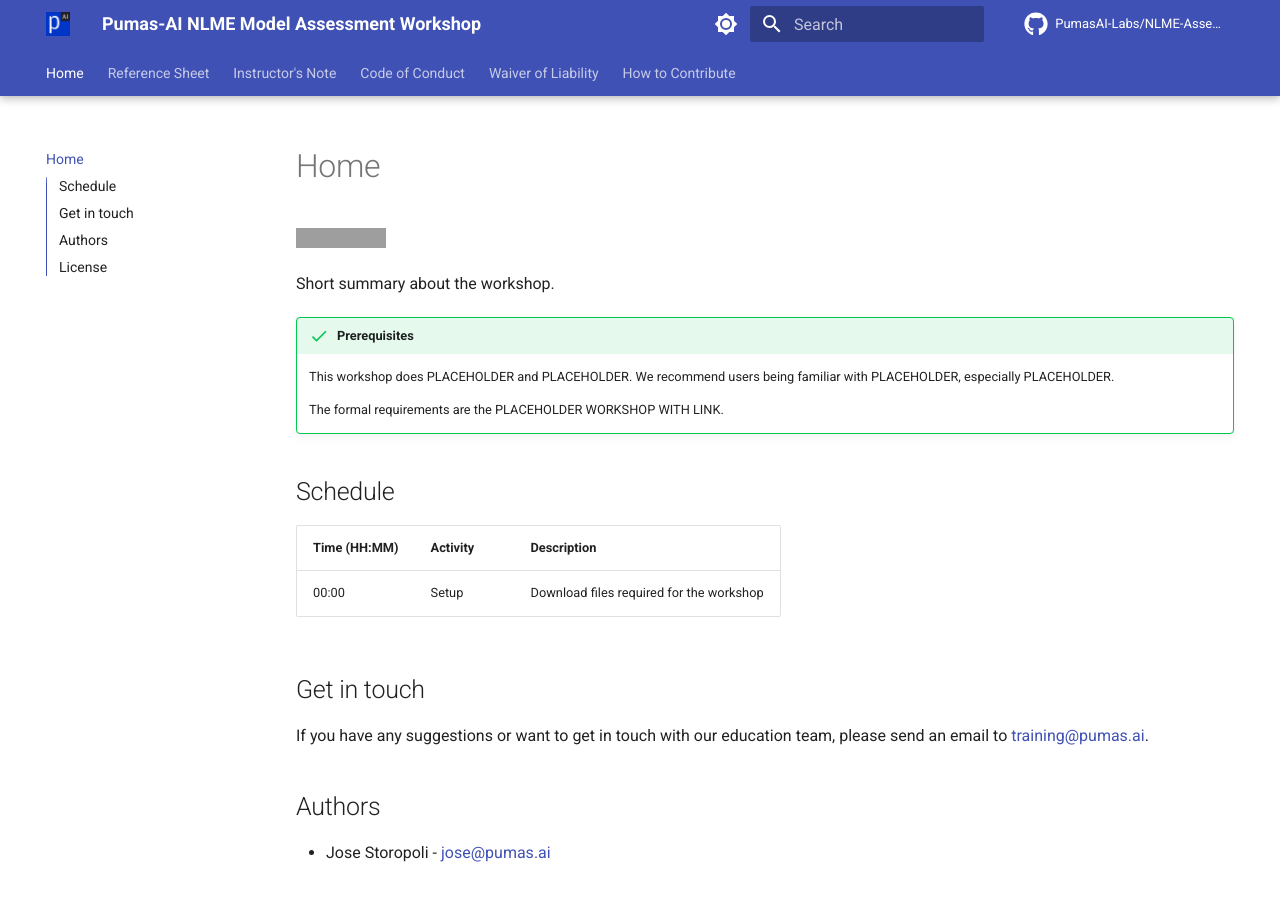
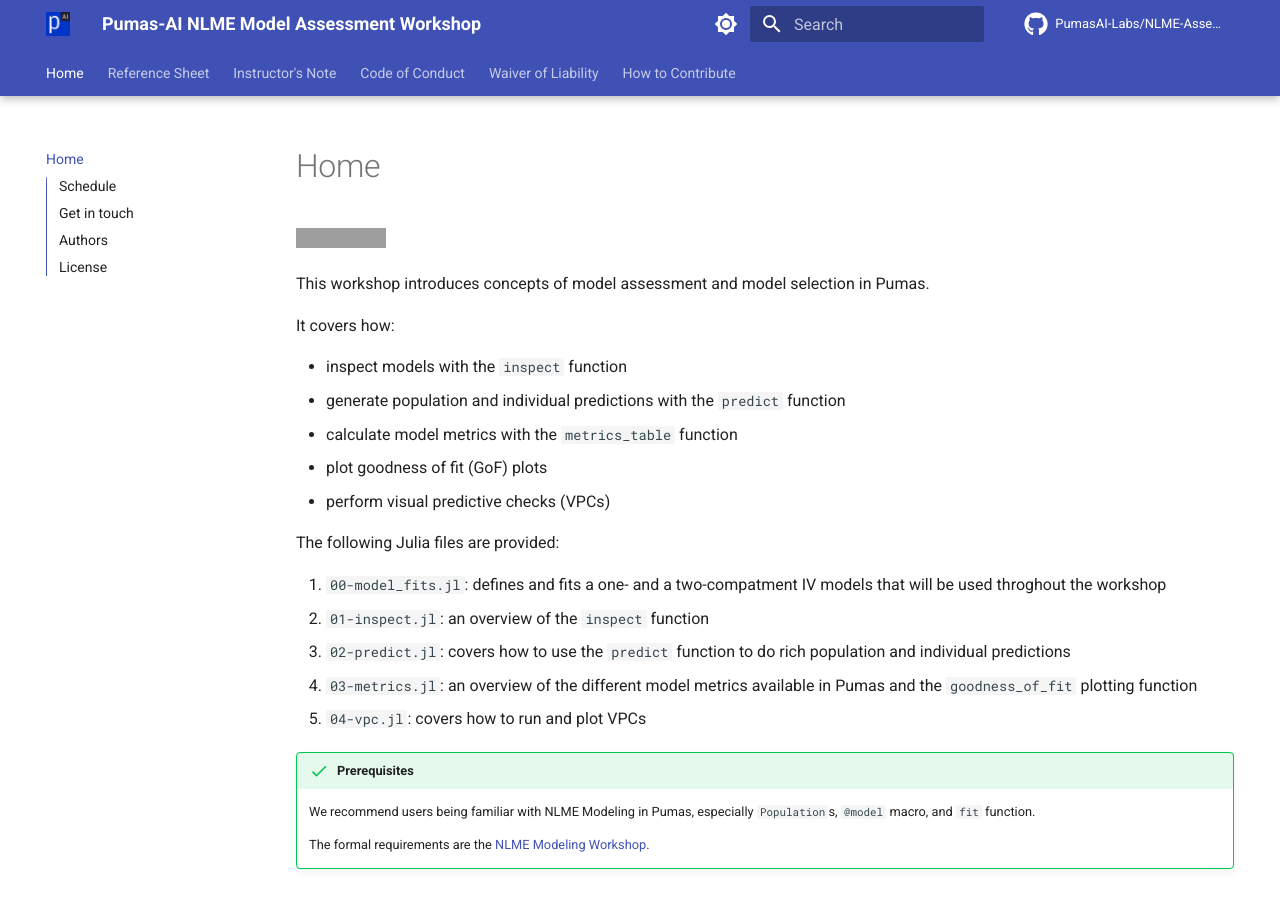
Before and after one commit to PumasAI-Labs/NLME-Assessment, an MkDocs documentation site: the page built from docs/index.md, in a window 1280 px wide and 900 px high. Built offline with MkDocs 1.6.1 and Material for MkDocs 9.7.7, drawn with Linux system fonts in a browser that asks for light colours; comment, search, counter and statistics services are not loaded; grey boxes are pictures that could not be loaded.

Commit message:
draft index.md overview

```diff
--- a/docs/index.md
+++ b/docs/index.md
@@ -5,14 +5,30 @@
 
 [![CC BY-SA 4.0](https://img.shields.io/badge/License-CC%20BY--SA%204.0-lightgrey.svg)](http://creativecommons.org/licenses/by-sa/4.0/)
 
-Short summary about the workshop.
+This workshop introduces concepts of model assessment and model selection in Pumas.
+
+It covers how:
+
+- inspect models with the `inspect` function
+- generate population and individual predictions with the `predict` function
+- calculate model metrics with the `metrics_table` function
+- plot goodness of fit (GoF) plots
+- perform visual predictive checks (VPCs)
+
+
+The following Julia files are provided:
+
+1. `00-model_fits.jl`: defines and fits a one- and a two-compatment IV models that will be used throghout the workshop
+1. `01-inspect.jl`: an overview of the `inspect` function
+1. `02-predict.jl`: covers how to use the `predict` function to do rich population and individual predictions
+1. `03-metrics.jl`: an overview of the different model metrics available in Pumas and the `goodness_of_fit` plotting function
+1. `04-vpc.jl`: covers how to run and plot VPCs
 
 !!! success "Prerequisites"
 
-    This workshop does PLACEHOLDER and PLACEHOLDER.
-    We recommend users being familiar with PLACEHOLDER, especially PLACEHOLDER.
+    We recommend users being familiar with NLME Modeling in Pumas, especially `Population`s, `@model` macro, and `fit` function.
 
-    The formal requirements are the PLACEHOLDER WORKSHOP WITH LINK.
+    The formal requirements are the [NLME Modeling Workshop](https://pumasai-labs.github.io/NLME-Model/).
 
 ## Schedule
 
```
